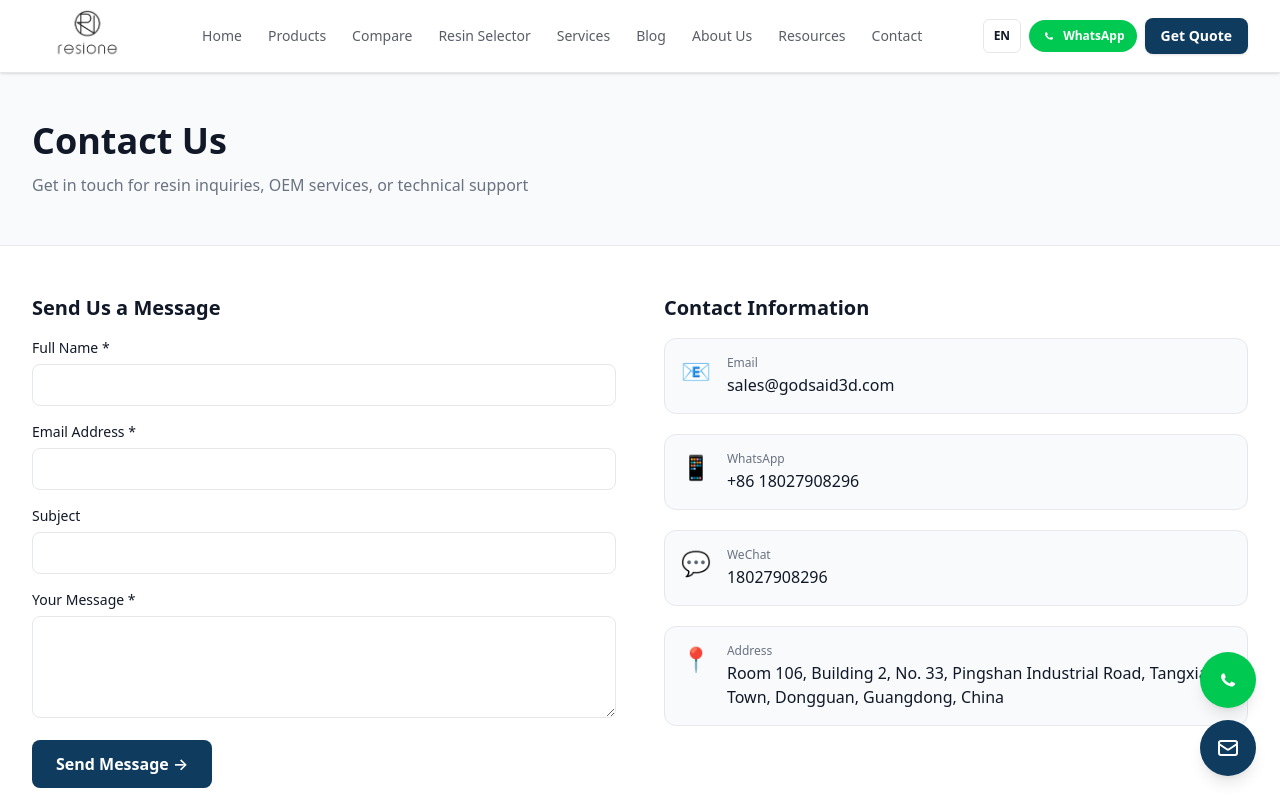
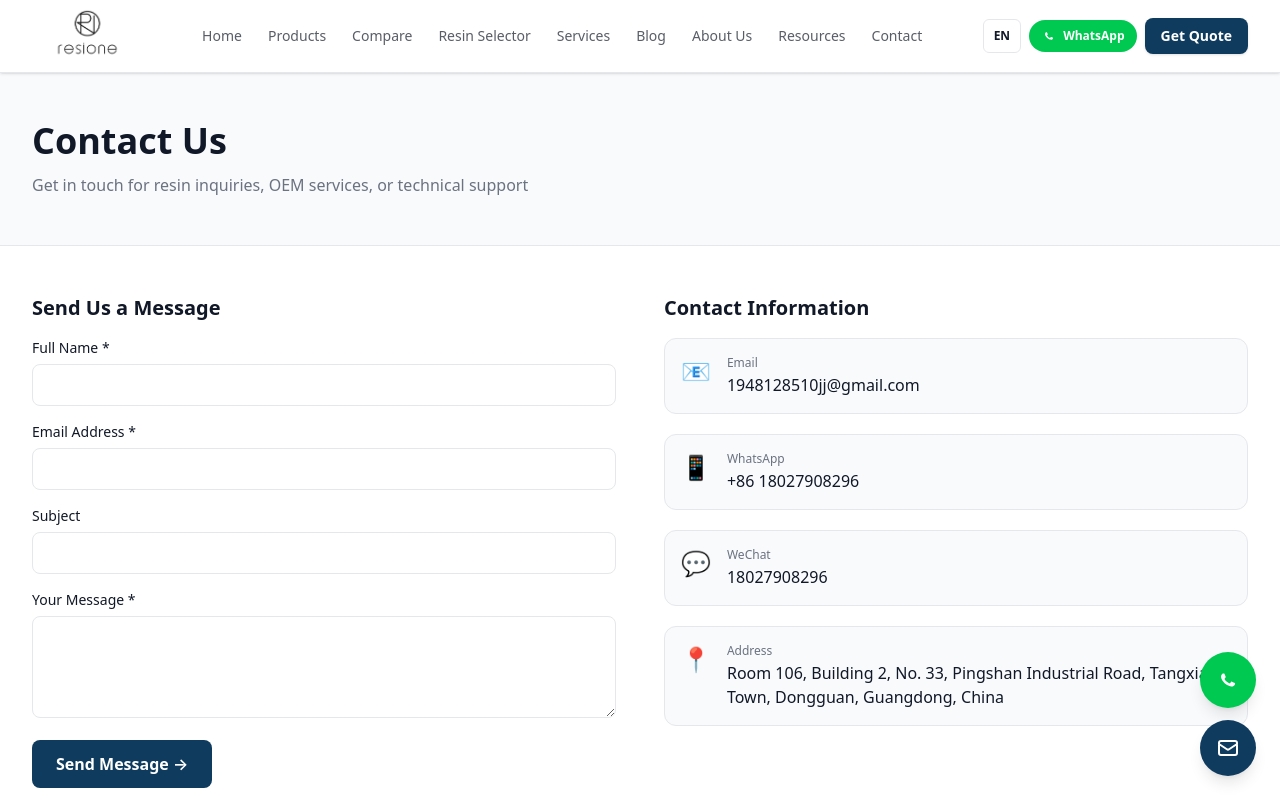
Before and after one commit to 1948128510jj-hue/RESIONE, a Next.js app: page /en/contact in a window 1280 px wide. Shown: the top 800 px of the page. Built offline with nearby package versions, Linux system fonts and the light colour scheme.

Commit message:
update: 邮箱更新为1948128510jj@gmail.com

```diff
--- a/src/app/[locale]/blog/page.tsx
+++ b/src/app/[locale]/blog/page.tsx
@@ -98,7 +98,7 @@ export default function BlogPage() {
         <div className="mt-16 p-8 bg-gradient-to-r from-primary to-primary-light text-white rounded-2xl text-center">
           <h3 className="text-xl font-bold mb-2">Stay Updated on 3D Printing Resin Tech</h3>
           <p className="text-white/80 mb-6 max-w-lg mx-auto">Get the latest articles, product updates, and industry insights delivered to your inbox.</p>
-          <form action="https://formsubmit.co/sales@godsaid3d.com" method="POST" className="flex flex-col sm:flex-row gap-3 max-w-md mx-auto">
+          <form action="https://formsubmit.co/1948128510jj@gmail.com" method="POST" className="flex flex-col sm:flex-row gap-3 max-w-md mx-auto">
             <input type="hidden" name="_subject" value="Blog Newsletter Subscription" />
             <input type="email" name="email" required placeholder="Your email address" className="flex-1 px-4 py-3 rounded-lg text-foreground text-sm border-0 focus:ring-2 focus:ring-white/30" />
             <button type="submit" className="px-6 py-3 bg-white text-primary font-semibold rounded-lg hover:bg-gray-100 transition-colors">Subscribe</button>
--- a/src/app/[locale]/contact/page.tsx
+++ b/src/app/[locale]/contact/page.tsx
@@ -20,7 +20,7 @@ export default async function ContactPage() {
         <div className="grid grid-cols-1 lg:grid-cols-2 gap-8 lg:gap-12">
           <div>
             <h2 className="text-xl font-bold mb-4">{t("formTitle")}</h2>
-            <form action="https://formsubmit.co/sales@godsaid3d.com" method="POST" className="space-y-4">
+            <form action="https://formsubmit.co/1948128510jj@gmail.com" method="POST" className="space-y-4">
               <div><label className="block text-sm font-medium mb-1.5">{t("name")} *</label><input type="text" name="name" required className="w-full border border-border rounded-lg px-4 py-2.5 text-sm focus:outline-none focus:ring-2 focus:ring-primary/20" /></div>
               <div><label className="block text-sm font-medium mb-1.5">{t("email")} *</label><input type="email" name="email" required className="w-full border border-border rounded-lg px-4 py-2.5 text-sm focus:outline-none focus:ring-2 focus:ring-primary/20" /></div>
               <div><label className="block text-sm font-medium mb-1.5">{t("subject")}</label><input type="text" name="subject" className="w-full border border-border rounded-lg px-4 py-2.5 text-sm focus:outline-none focus:ring-2 focus:ring-primary/20" /></div>
--- a/src/app/[locale]/inquiry/page.tsx
+++ b/src/app/[locale]/inquiry/page.tsx
@@ -21,7 +21,7 @@ export default async function InquiryPage({ params }: { params: Promise<{ locale
       <div className="container-wide py-12">
         <div className="grid grid-cols-1 lg:grid-cols-3 gap-8 lg:gap-12">
           <div className="lg:col-span-2">
-            <form action="https://formsubmit.co/sales@godsaid3d.com" method="POST" className="space-y-6">
+            <form action="https://formsubmit.co/1948128510jj@gmail.com" method="POST" className="space-y-6">
               <input type="hidden" name="_subject" value="New RFQ from RESIONE Website" />
               <input type="hidden" name="_captcha" value="false" />
               <input type="hidden" name="_next" value="https://resione.top/thank-you" />
--- a/src/lib/constants.ts
+++ b/src/lib/constants.ts
@@ -4,7 +4,7 @@ export const SITE_CONFIG = {
   tagline: 'RESIONE Makes 3D Printing More Practical',
   description: 'Premium 3D printing photopolymer resins for LCD/DLP/SLA printers. RESIONE brand by Dongguan Godsaid Technology Co., Ltd. OEM & ODM services available.',
   url: 'https://www.resione.com',
-  email: 'sales@godsaid3d.com',
+  email: '1948128510jj@gmail.com',
   phone: '+86 18027908296',
   whatsapp: '+86 18027908296',
   wechat: '18027908296',
```
